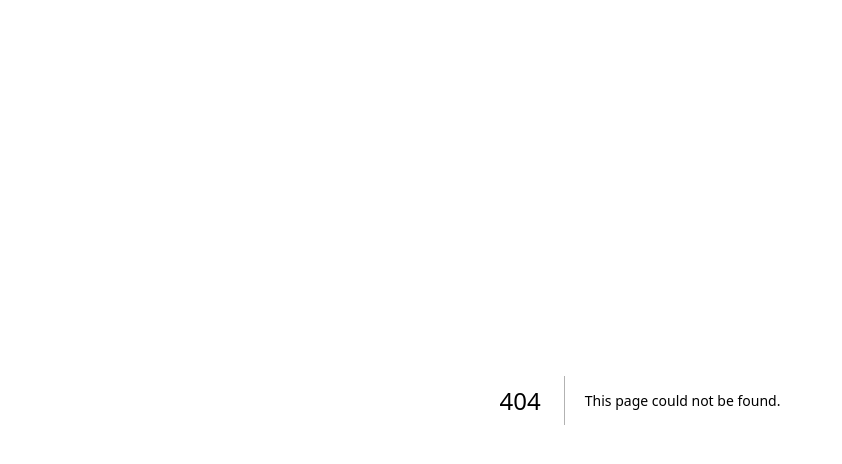
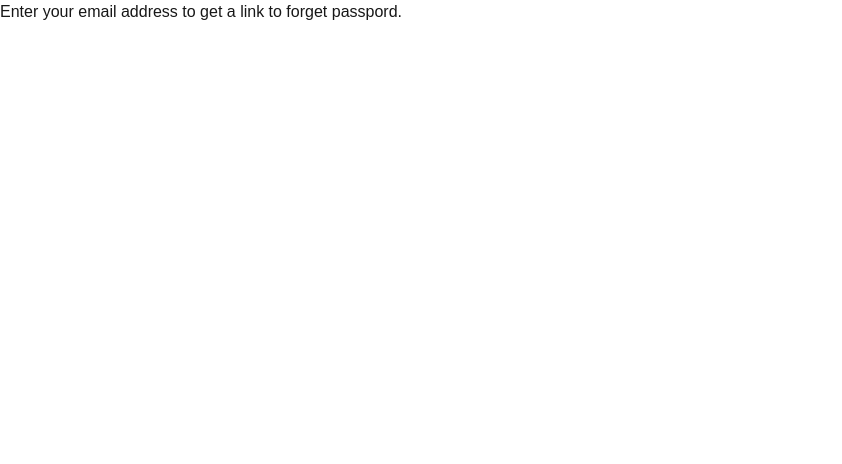
Before and after one commit to Muideen27/entry-assist, a Next.js app in the folder entry-demo/: page /forget-password in a window 1280 px wide. Before the commit this address had no page. Shown: the top 464 px of the page, without its empty margins (0-842 px from the left). Built offline with nearby package versions, Linux system fonts and the light colour scheme.

Commit message:
Grouping route.

```diff
--- /dev/null
+++ b/entry-demo/src/app/(auth)/forget-password/page.tsx
@@ -0,0 +1,9 @@
+const ForgetPassword = () => {
+  return (
+    <div>
+      <h3>Enter your email address to get a link to forget passpord.</h3>
+    </div>
+  )
+};
+
+export default ForgetPassword;
--- /dev/null
+++ b/entry-demo/src/app/(auth)/register/page.tsx
@@ -0,0 +1,3 @@
+export default function Register () {
+    return <h1> Welcome to Register Page.</h1>
+}
```
Also changed, not shown: entry-demo/src/app/(auth)/login/page.tsx (added, +10 -0 lines).
